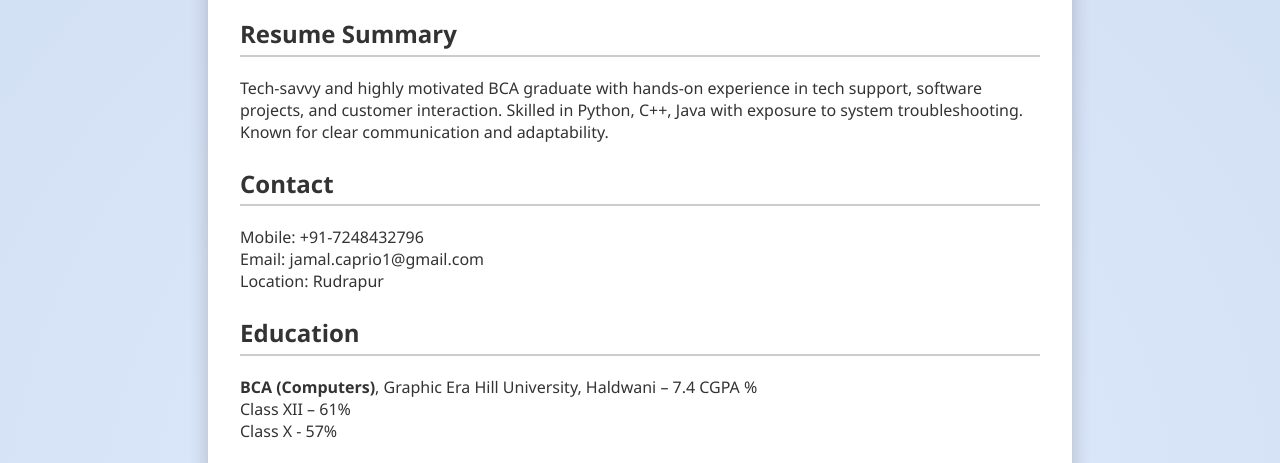
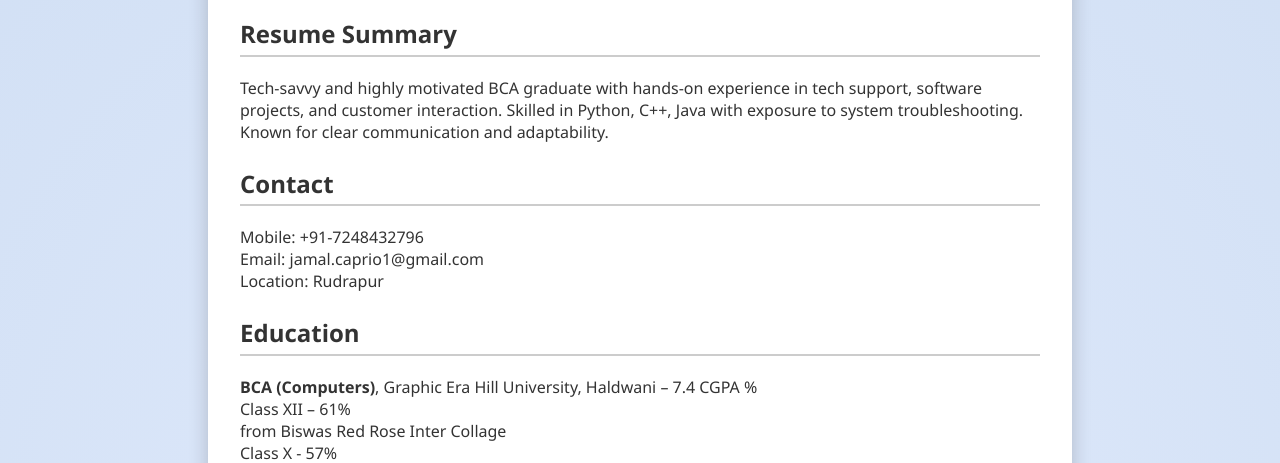
Before and after one commit to Leoandrio/Resume_site, a plain HTML site: page index.html in a window 1280 px wide. Shown: the part 329-792 px from the top of the page. Drawn offline with Linux system fonts and the light colour scheme.

Commit message:
Update index.html

```diff
--- a/index.html
+++ b/index.html
@@ -115,7 +115,7 @@
 
     <section>
       <h2>Education</h2>
-      <p><strong>BCA (Computers)</strong>, Graphic Era Hill University, Haldwani – 7.4 CGPA %<br>Class XII – 61%<br>Class X - 57%</p>
+      <p><strong>BCA (Computers)</strong>, Graphic Era Hill University, Haldwani – 7.4 CGPA %<br>Class XII – 61%<br> from Biswas Red Rose Inter Collage<br>Class X - 57% <br>from Rainbow Public School</p>
     </section>
 
     <section>
```
